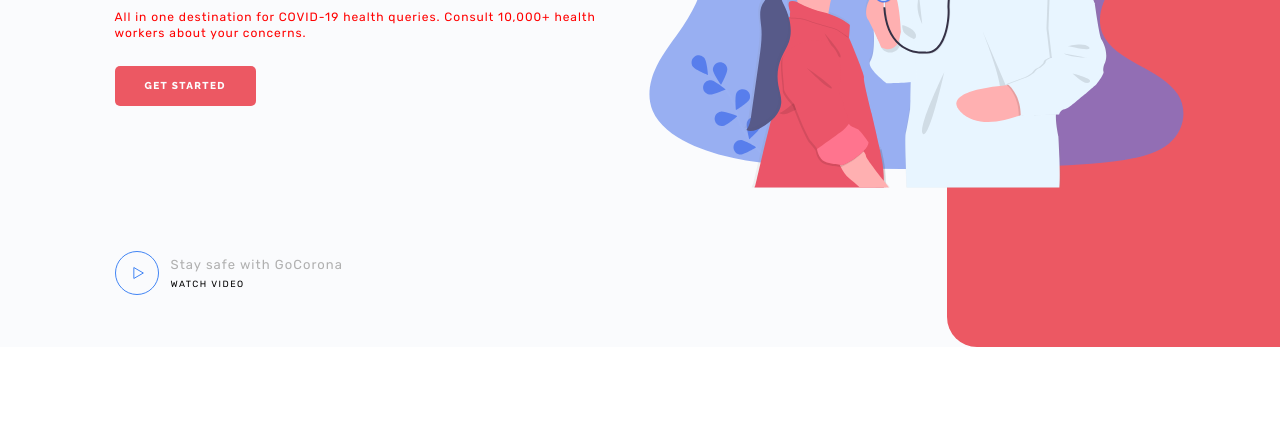
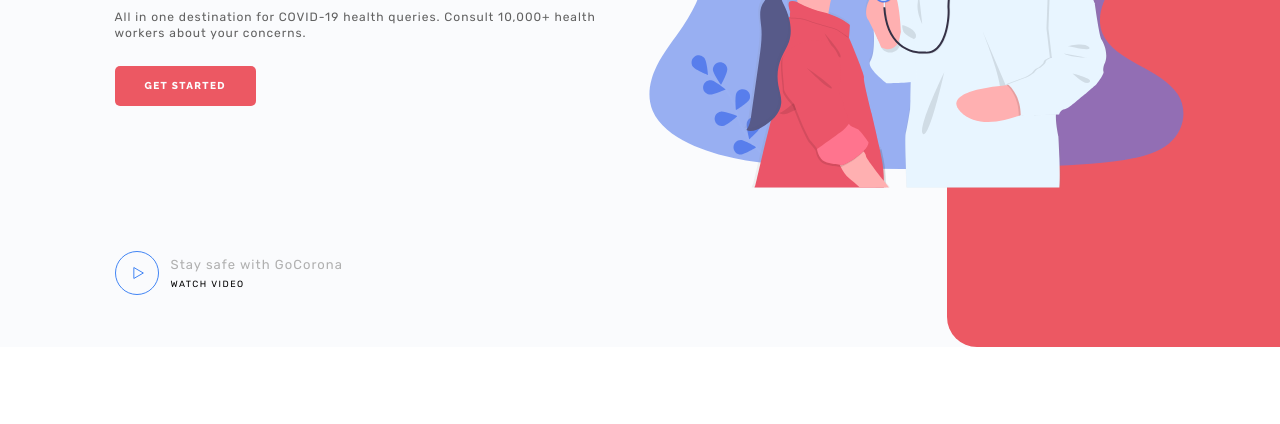
Before and after one commit to Vladislav-Safronov/My-first-project, a plain HTML site: page index.html in a window 1280 px wide. Shown: the part 351-775 px from the top of the page. Drawn offline with nearby package versions, Linux system fonts and the light colour scheme; files that its build step writes are made by us from their sources.

Commit message:
Revert "test"
This reverts commit 1d188325eab85b02b08edee7cdc2053413c904ab.

```diff
--- a/sass/style.sass
+++ b/sass/style.sass
@@ -11,8 +11,7 @@ body
     font-family: 'Rubik'
     font-weight: 400
     font-size: 12px
-    //color: #616161
-    color: red
+    color: #616161
 
 .page
     position: relative
```
